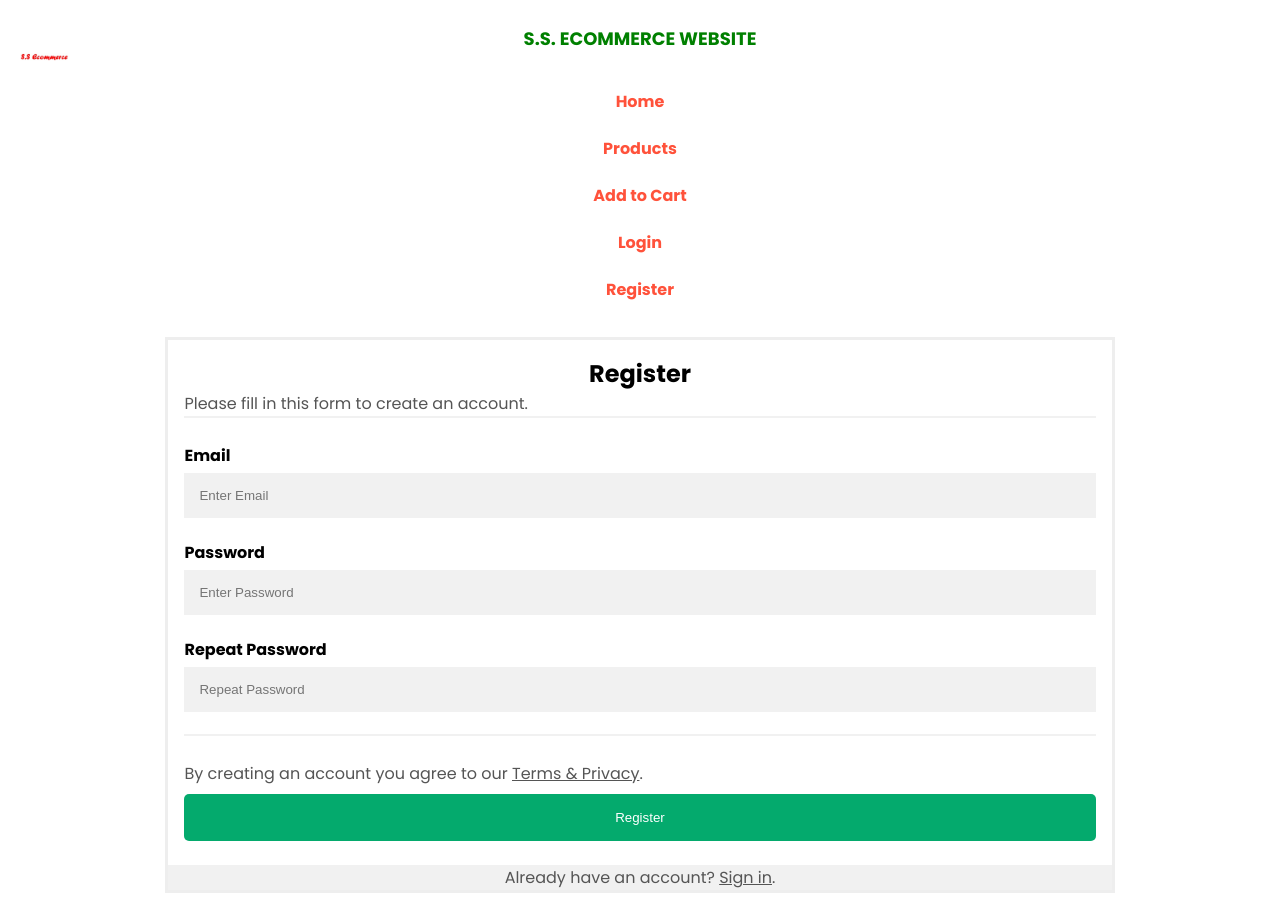
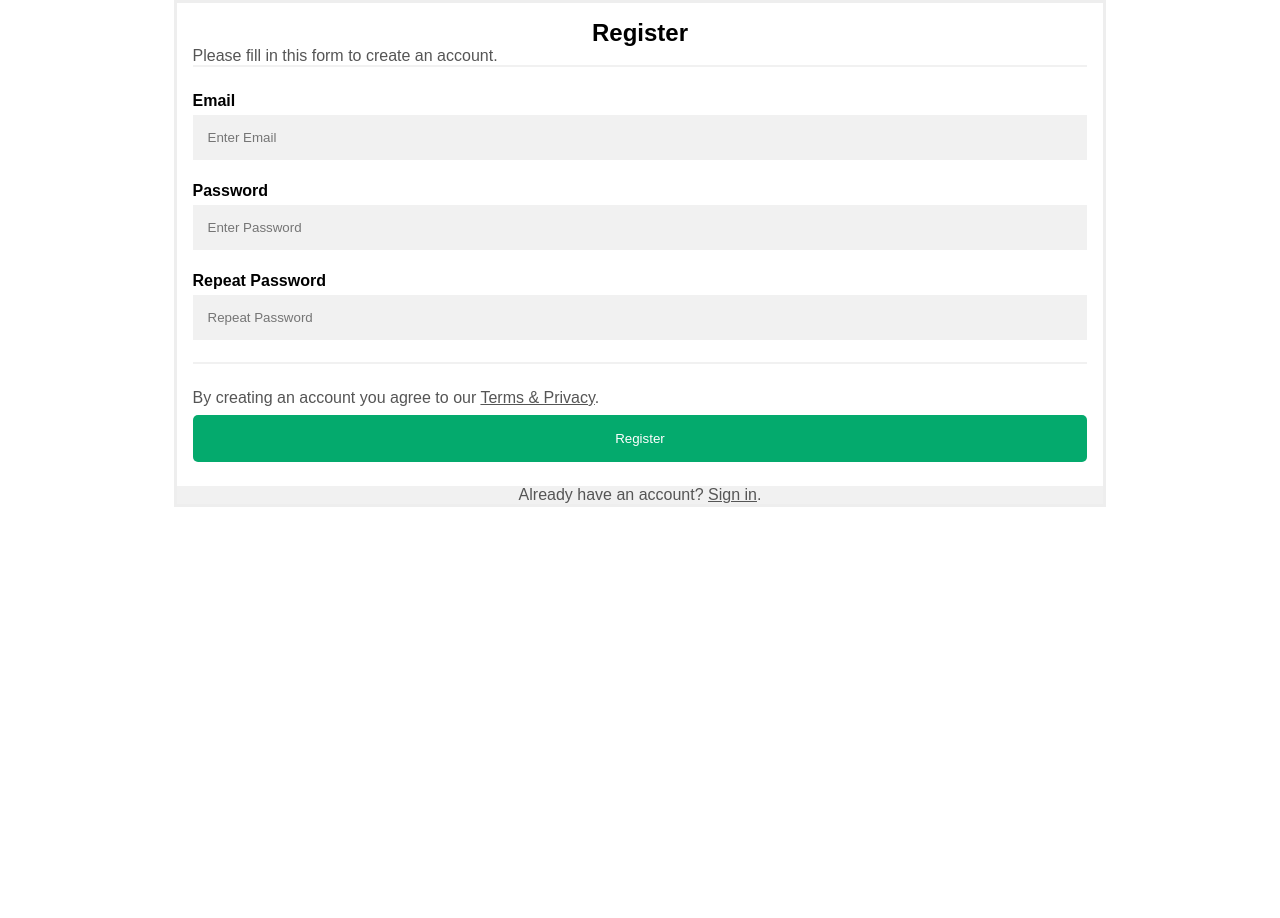
Before and after one commit to siamju2051/https---github.com-siamju2051-IWTFinal, a plain HTML site: page new.html in a window 1280 px wide. After the commit the page ends 800 px from the top, so only its background shows below. Drawn offline with Linux system fonts and the light colour scheme.

Commit message:
Update new.html

```diff
--- a/new.html
+++ b/new.html
@@ -4,38 +4,12 @@
     <head>
         <meta charset="UTF-8">
     <meta name="viewport" content="width=device-width, initial-scale=1.0">
+    <link rel="stylesheet" href="style.css">
+    </head>
 
-    <link rel="stylesheet" href="style.css">
-    <link href="https://fonts.googleapis.com/css2?family=Poppins:wght@200;300;400;500;600;700&display=swap"
-        rel="stylesheet">
-    <link rel="stylesheet" href="https://stackpath.bootstrapcdn.com/font-awesome/4.7.0/css/font-awesome.min.css">
-    </head>
-    <style>
+    <body>
 
 
-        </style>
-    <body>
-
-        <div class="header">
-            <div class="container"><br>
-                <h1>S.S. ECOMMERCE WEBSITE</h1>
-                <div class="main-nav"><br>
-
-                    <nav>
-                        <ul><h1>
-                            <li><a href="index.html">Home</a></li>
-                            <li><a href="Products.html">Products</a></li>
-                            <li><a href="Add to cart.html">Add to Cart</a></li>
-                            <li><a href="login.html">Login</a></li>
-                            <li><a href="register.html">Register</a></li>
-                        </ul></h1>
-                    </nav>
-                </div>
-            </div>
-        </div>
-        <div class="logo">
-            <img src="images/Website logo.jpg">
-        </div><br>
         <form action="action_page.php">
             <div class="registercontainer">
               <h2>Register</h2>
```
